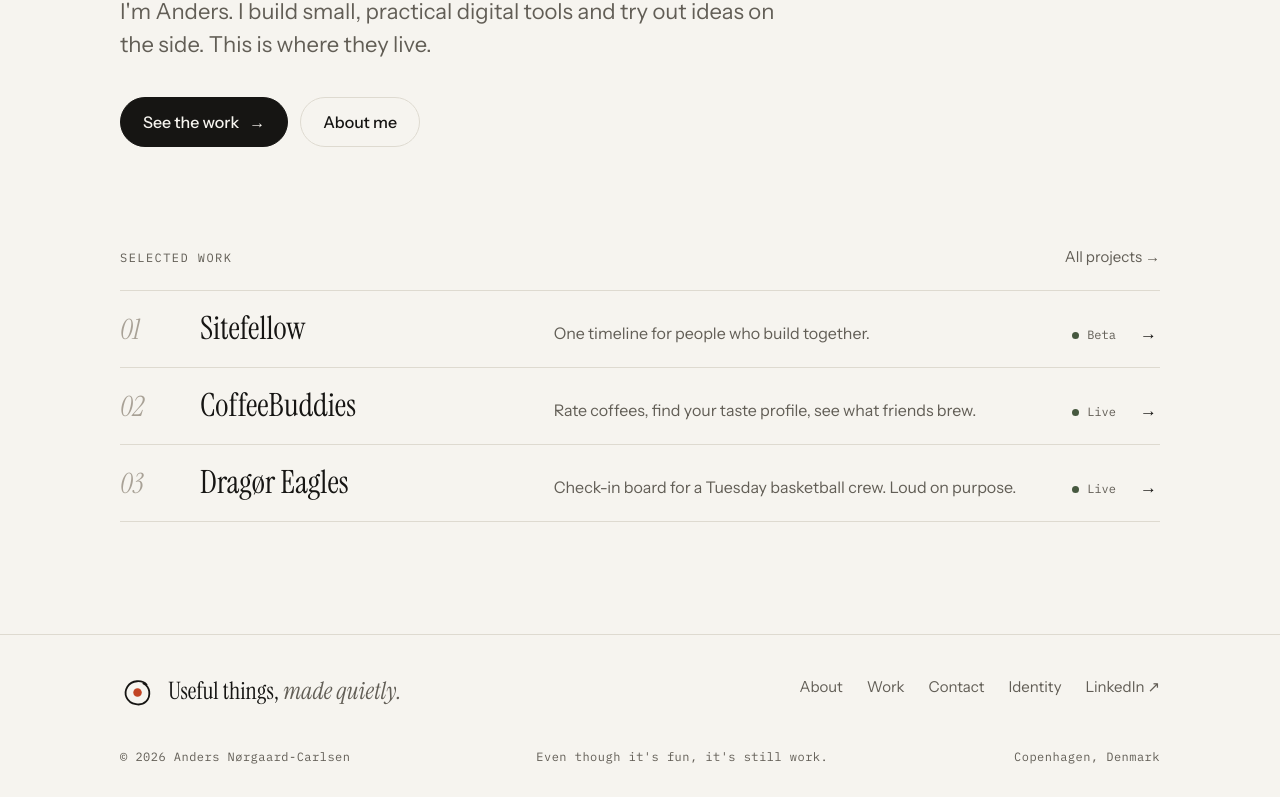
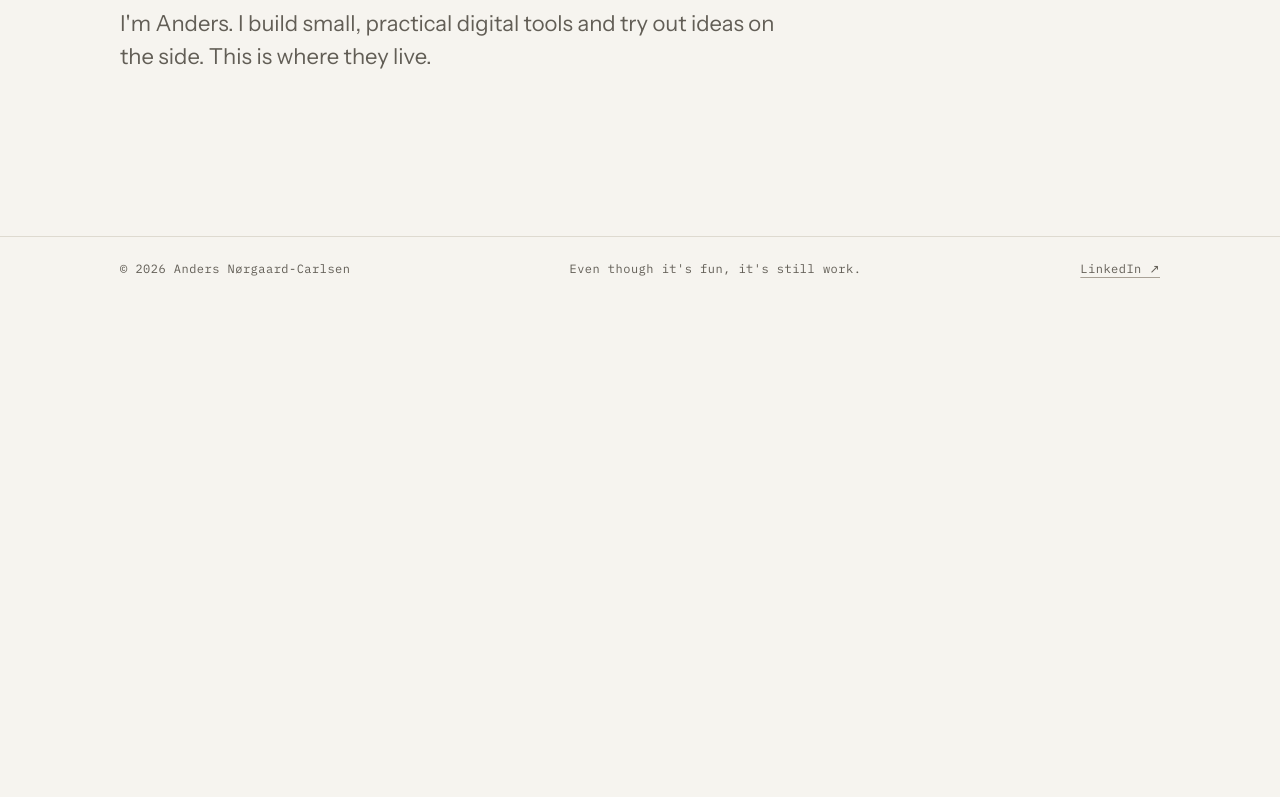
Before and after one commit to andnorgaard-collab/stillwork, a plain HTML site: page index.html in a window 1280 px wide. Shown: the part 495-1292 px from the top of the page. After the commit the page ends 800 px from the top, so only its background shows below. Drawn offline with Linux system fonts and the light colour scheme.

Commit message:
Forside: tilbage til det enkle, kun overskrift og én linje
Co-Authored-By: Claude Fable 5.2 <noreply@anthropic.com>
Claude-Session: https://claude.ai/code/session_01RMHBRrg3sSuX5Gdshdnj11

```diff
--- a/index.html
+++ b/index.html
@@ -17,10 +17,11 @@
 <link href="https://fonts.googleapis.com/css2?family=IBM+Plex+Mono&family=Instrument+Sans:wght@400;500;600&family=Instrument+Serif:ital@0;1&display=swap" rel="stylesheet">
 <link rel="stylesheet" href="/style.css">
 <style>
-.hero { padding: clamp(48px, 11vh, 120px) 0 0; }
-.hero h1 { margin-top: 28px; }
+main { display: flex; align-items: center; }
+.hero { padding: clamp(32px, 8vh, 96px) 0; }
 .hero .lead { margin-top: 48px; }
-.cta { display: flex; gap: 12px; flex-wrap: wrap; margin-top: 36px; }
+.site-foot { margin-top: 0; padding: 24px 0 28px; }
+.site-foot .foot-base { margin-top: 0; }
 </style>
 </head>
 <body>
@@ -32,27 +33,13 @@
 </header>
 <main class="wrap">
   <section class="hero rise">
-    <a class="pill" href="/sitefellow/"><span class="pulse"></span><span>Now building <b>Sitefellow</b></span><span class="arrow" aria-hidden="true">→</span></a>
     <h1>Useful things,<br><em class="hand">made quietly.<svg viewBox="0 0 240 24" preserveAspectRatio="none" aria-hidden="true"><path d="M4 15C40 9 90 8 140 11C180 13 210 12 236 8"/></svg></em></h1>
     <p class="lead">I'm Anders. I build small, practical digital tools and try out ideas on the side. This is where they live.</p>
-    <div class="cta"><a class="btn" href="/work/">See the work <span class="arrow" aria-hidden="true">→</span></a><a class="btn ghost" href="/about/">About me</a></div>
-  </section>
-  <section class="block">
-    <div class="block-head"><h2 class="label">Selected work</h2><a href="/work/">All projects <span class="arrow" aria-hidden="true">→</span></a></div>
-    <ul class="rows">
-      <li><a class="row" href="/sitefellow/"><span class="n">01</span><b>Sitefellow</b><span class="desc">One timeline for people who build together.</span><span class="status">Beta</span><span class="arrow" aria-hidden="true">→</span></a></li>
-      <li><a class="row" href="/coffeebuddies/"><span class="n">02</span><b>CoffeeBuddies</b><span class="desc">Rate coffees, find your taste profile, see what friends brew.</span><span class="status">Live</span><span class="arrow" aria-hidden="true">→</span></a></li>
-      <li><a class="row" href="/eagles/"><span class="n">03</span><b>Dragør Eagles</b><span class="desc">Check-in board for a Tuesday basketball crew. Loud on purpose.</span><span class="status">Live</span><span class="arrow" aria-hidden="true">→</span></a></li>
-    </ul>
   </section>
 </main>
 <footer class="site-foot">
   <div class="wrap">
-    <div class="foot-top">
-      <a class="foot-mark" href="/" style="text-decoration:none"><svg viewBox="0 0 64 64" fill="none" aria-hidden="true"><path d="M50 18C42 9 22 9 14 22C6 35 12 52 30 55C46 58 57 46 55 31C54 24 50 19 44 16" stroke="currentColor" stroke-width="3.4" stroke-linecap="round"/><circle cx="33" cy="33" r="8" fill="var(--ember)"/></svg><span>Useful things, <em>made quietly.</em></span></a>
-      <nav class="foot-links" aria-label="Footer"><a href="/about/">About</a><a href="/work/">Work</a><a href="/contact/">Contact</a><a href="/brand/">Identity</a><a href="https://www.linkedin.com/in/anders-norgaard-carlsen" rel="me noopener">LinkedIn ↗</a></nav>
-    </div>
-    <div class="foot-base"><span>© <span data-year>2026</span> Anders Nørgaard-Carlsen</span><span>Even though it's fun, it's still work.</span><span>Copenhagen, Denmark</span></div>
+    <div class="foot-base"><span>© <span data-year>2026</span> Anders Nørgaard-Carlsen</span><span>Even though it's fun, it's still work.</span><a href="https://www.linkedin.com/in/anders-norgaard-carlsen" rel="me noopener">LinkedIn ↗</a></div>
   </div>
 </footer>
 <script src="/site.js" defer></script>
```
